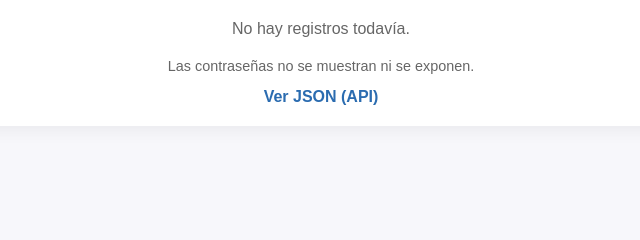
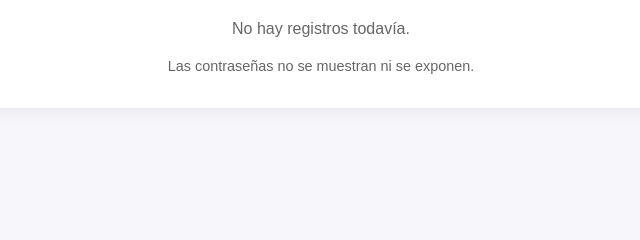
Before and after one commit to bbushbeck/glowing-broccoli, a Flask app: page /scoreboard in a window 1280 px wide. Shown: the part 137-377 px from the top of the page, without its empty margins (319-959 px from the left). Run offline with Flask 3, Linux system fonts and the light colour scheme.

Commit message:
Update scoreboard.html

```diff
--- a/proyecto/templates/scoreboard.html
+++ b/proyecto/templates/scoreboard.html
@@ -49,9 +49,6 @@
 
     <p class="note">Las contraseñas no se muestran ni se exponen.</p>
 
-    <div class="links">
-      <a href="/api/scoreboard" target="_blank">Ver JSON (API)</a>
-    </div>
   </main>
 </body>
 </html>
```
